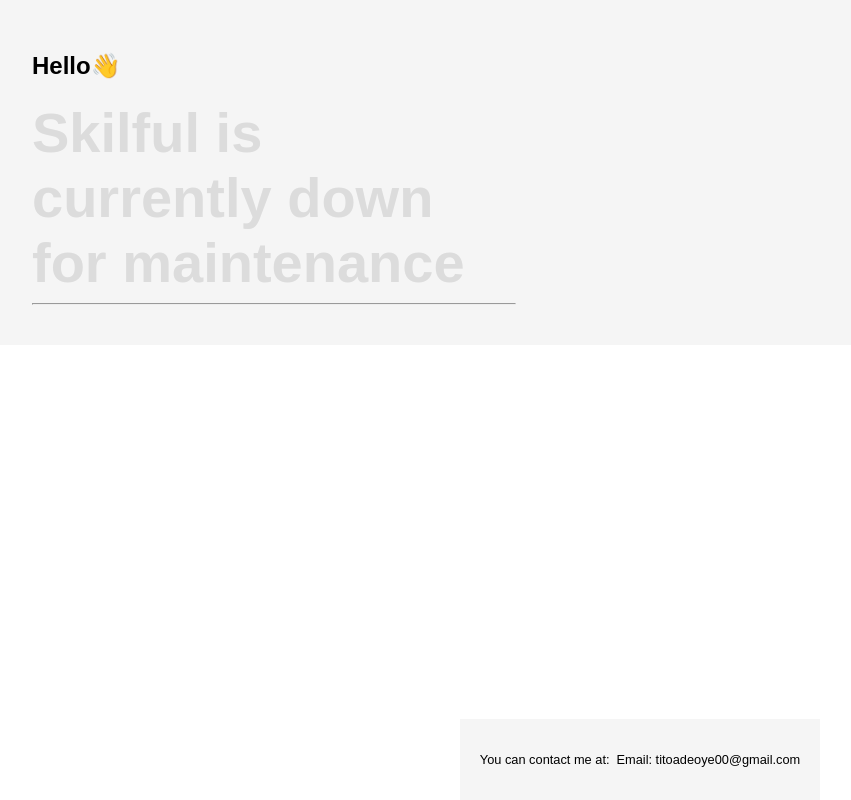
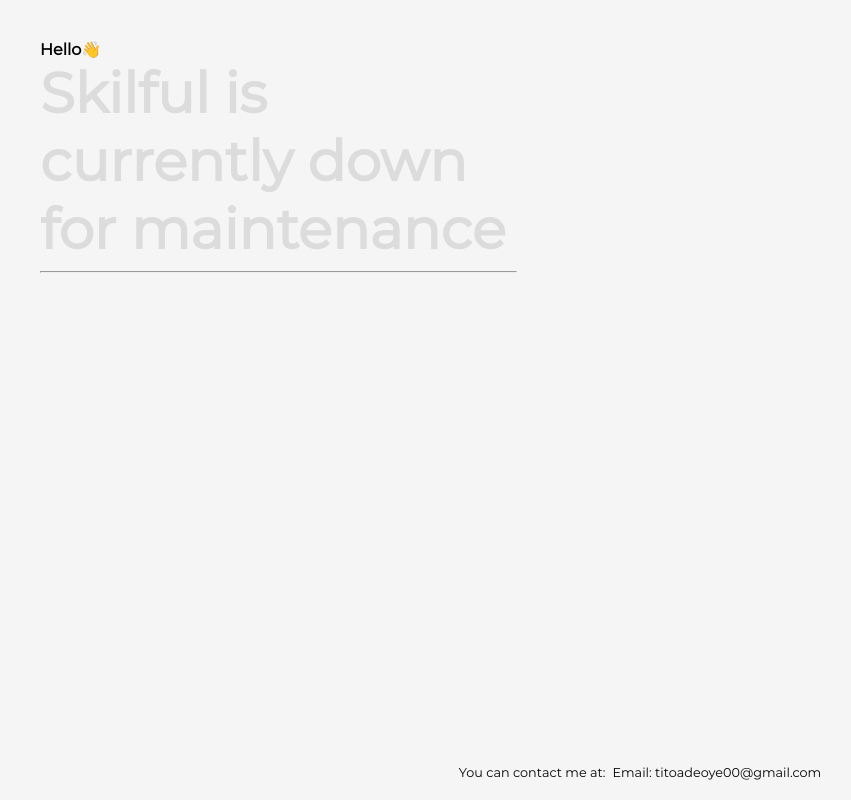
Before and after one commit to ty-codes/entry, a React (Create React App) app: page / in a window 1280 px wide. Shown: the whole page, without its empty margins (0-851 px from the left). Built offline with nearby package versions, Linux system fonts and the light colour scheme; some icons are missing.

Commit message:
updating index.js

```diff
--- a/src/index.css
+++ b/src/index.css
@@ -1,13 +1,49 @@
-body {
-  margin: 0;
-  font-family: -apple-system, BlinkMacSystemFont, 'Segoe UI', 'Roboto', 'Oxygen',
-    'Ubuntu', 'Cantarell', 'Fira Sans', 'Droid Sans', 'Helvetica Neue',
-    sans-serif;
-  -webkit-font-smoothing: antialiased;
-  -moz-osx-font-smoothing: grayscale;
+@font-face {
+  font-family: "montserrat";
+  src: url(fonts/Montserrat-Regular.woff);
 }
 
-code {
-  font-family: source-code-pro, Menlo, Monaco, Consolas, 'Courier New',
-    monospace;
+
+body {
+  overflow-y: scroll;
+  overflow-x: hidden;
+  font-family: "montserrat", Arial, Helvetica, sans-serif !important;
 }
+
+:root,
+body,
+html {
+  background-color: #f5f5f5;
+  box-sizing: border-box;
+}
+
+div,
+h1,
+h2,
+h3,
+h4,
+h5,
+h6,
+header,
+html,
+i,
+img,
+label,
+li,
+nav,
+p,
+small,
+span,
+ul {
+  margin: 0;
+  padding: 0;
+  border: 0;
+  outline: none;
+  font-size: 100%;
+  vertical-align: baseline;
+  background: transparent;
+}
+
+body {
+  font-family: Arial, sans-serif;
+}
--- a/src/index.js
+++ b/src/index.js
@@ -1,19 +1,13 @@
-import React from 'react';
-import ReactDOM from 'react-dom/client';
-// import "bootstrap/dist/css/bootstrap.min.css";
-// import "bootstrap/dist/js/bootstrap.bundle.min";
-import './index.css';
-import App from './App';
-import * as serviceWorkerRegistration from './serviceWorkerRegistration';
-import reportWebVitals from './reportWebVitals';
+import React from "react";
+import ReactDOM from "react-dom/client";
+import "./index.css";
+import App from "./App";
 
-const root = ReactDOM.createRoot(document.getElementById('root'));
+const root = ReactDOM.createRoot(document.getElementById("root"));
+
+
 root.render(
   <React.StrictMode>
     <App />
   </React.StrictMode>
-);
-
-serviceWorkerRegistration.unregister();
-
-reportWebVitals();
+  );
```
